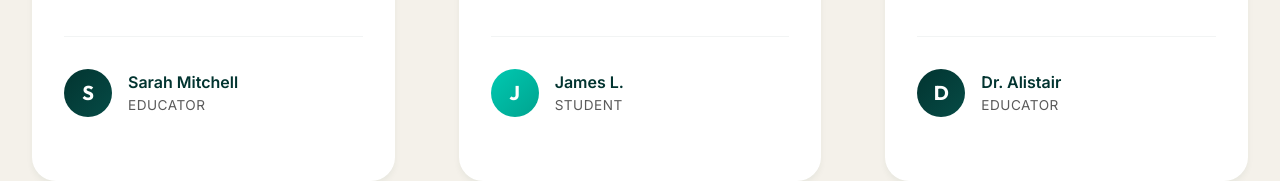
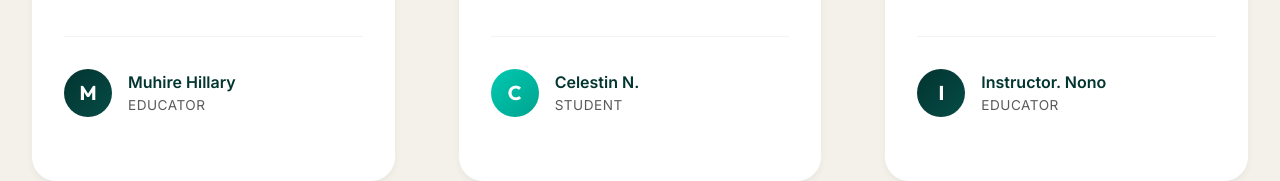
Before and after one commit to KingTechFoundation/MIDTERM-QUIZ-APP, a Vue app: page / in a window 1280 px wide. Shown: the part 2056-2237 px from the top of the page. Built offline with nearby package versions, Linux system fonts and the light colour scheme.

Commit message:
feat: personalize app credentials and testimonials for Muhire Hillary

```diff
--- a/src/components/Testimonials.vue
+++ b/src/components/Testimonials.vue
@@ -31,17 +31,17 @@
 <script setup>
 const reviews = [
   {
-    name: 'Sarah Mitchell',
+    name: 'Muhire Hillary',
     role: 'teacher',
     text: 'Creating quizzes used to take hours of formatting. QuizVista allows me to build beautiful assessments in minutes. My students love the interface!'
   },
   {
-    name: 'James L.',
+    name: 'Celestin N.',
     role: 'student',
     text: 'The best platform I’ve used for midterms. No clutter, fast load times, and it looks incredible compared to our old portal.'
   },
   {
-    name: 'Dr. Alistair',
+    name: 'Instructor. Nono',
     role: 'teacher',
     text: 'The analytics and ease of use are unmatched. It feels premium and makes grading feel less like a chore.'
   }
--- a/src/stores/auth.js
+++ b/src/stores/auth.js
@@ -2,8 +2,8 @@ import { defineStore } from 'pinia';
 
 // Mock DB
 const MOCK_USERS = {
-  'teacher@quiz.com': { password: 'password', role: 'teacher', name: 'Mrs. Smith' },
-  'student@quiz.com': { password: 'password', role: 'student', name: 'John Doe' }
+  'teacher@quiz.com': { password: '25291', role: 'teacher', name: 'Mrs. Nono' },
+  'student@quiz.com': { password: '25291', role: 'student', name: 'Hillary 25291' }
 };
 
 const AUTH_KEY = 'quiz_app_auth';
```
